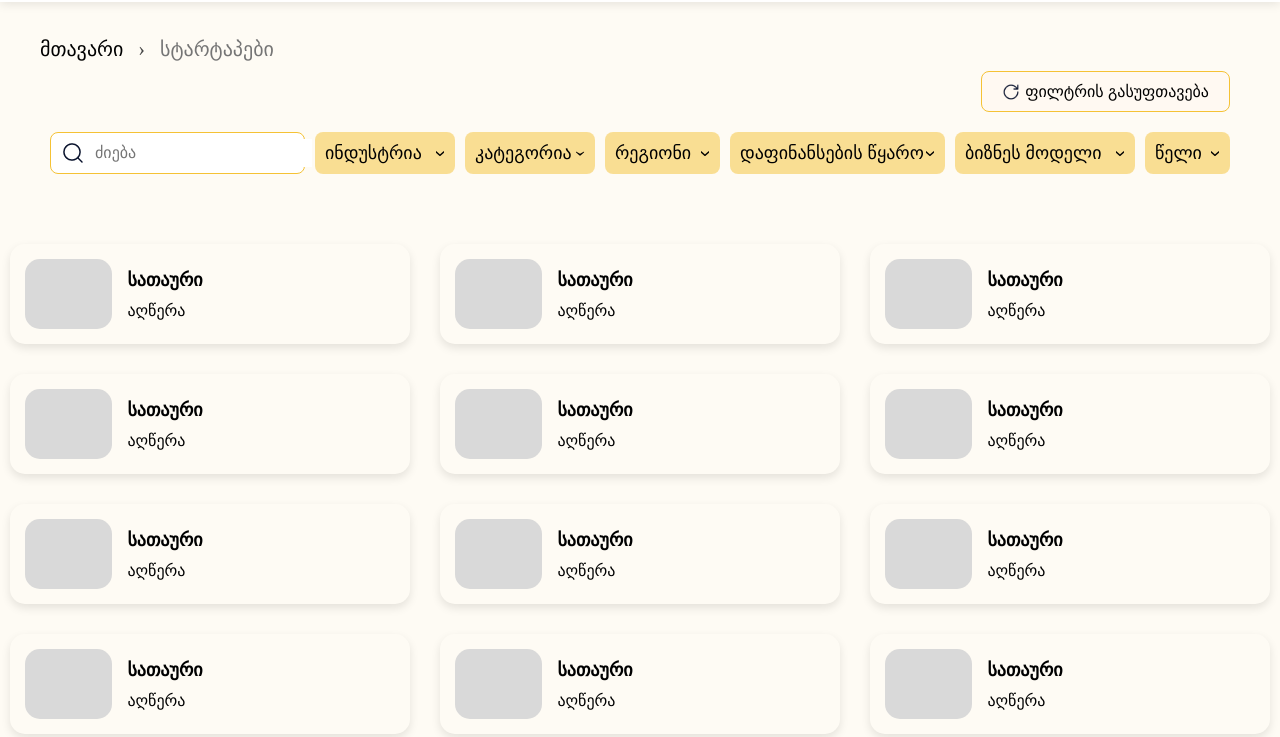
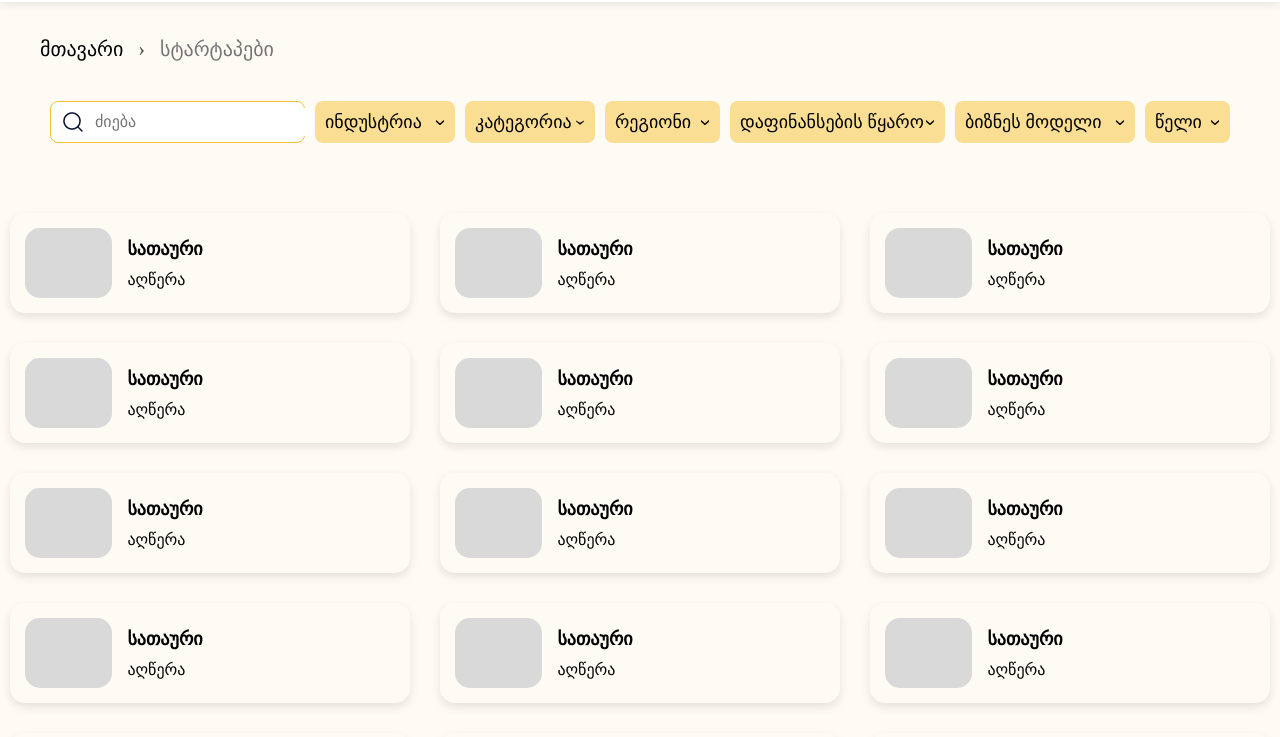
Before and after one commit to Natia-M/Pro-Practice, a plain HTML site: page startups.html in a window 1280 px wide. Shown: the part 63-800 px from the top of the page. Drawn offline with Linux system fonts and the light colour scheme.

Commit message:
reset button delete

```diff
--- a/css/filter.css
+++ b/css/filter.css
@@ -24,6 +24,7 @@
 	.filter-tag{
 		display: flex;
 		flex-direction: column;
+		margin-top: 30px;
 	}
 
 	.filter{
@@ -96,40 +97,6 @@
 		font-weight: bold;
 		cursor: pointer;
 		color: black;
-	}
-
-	/* ღილაკები */
-
-	.buttons{
-		display: flex;
-		justify-content: flex-end;
-		margin-bottom: 20px;
-		gap: 30px;
-	}
-
-	.reset-button{
-		border-radius: 8px;
-		border: 1px solid #F5C235;
-		background-color: #FFF9F2;
-		gap: 5px;
-		padding: 10px 20px;
-		display: flex;
-		align-items: center;
-		cursor: pointer;
-		transition: all 0.3s ease;
-	}
-
-	.p-reset{
-		font-size: 16px;
-	}
-
-	.reset-icon{
-		width: 18px;
-		height: 18px;
-	}
-
-	.reset-button:hover{
-		background-color: rgba(245, 194, 53, 0.5);
 	}
 
 	/* ინდუსტრია */
--- a/src/filter.js
+++ b/src/filter.js
@@ -1,44 +1,3 @@
-// ფილტრის გასუფთავება
-function resetFilters() {
-  // ჩეკბოქსები
-  document.querySelectorAll('input[type="checkbox"]').forEach(cb => cb.checked = false);
-
-  // ფილტრის dropdown ელემენტები
-  const dropdownIds = [
-    "industryDropdown",
-    "regionDropdown",
-    "businessDropdown",
-    "financingDropdown",
-    "dataDropdown"
-  ];
-
-  dropdownIds.forEach(id => {
-    const el = document.getElementById(id);
-    if (el) {
-      el.classList.remove("active");
-    }
-  });
-
-  // filterBox-ის დახურვა
-  const filterBox = document.getElementById('filterBox');
-  if (filterBox) {
-    filterBox.classList.remove('active');
-  }
-
-  // ტეგების გასუფთავება
-  const tagContainer = document.getElementById('selectedTags');
-  if (tagContainer) {
-    tagContainer.innerHTML = '';
-  }
-
-  // სერჩის შინაარსის გასუფთავება
-  const searchInput = document.getElementById('searchFilterInput');
-  if (searchInput) {
-    searchInput.value = '';
-    searchInput.blur();
-  }
-}
-
 // ინდუსტიტია
 const industryDropdown = document.getElementById("industryDropdown");
 const industryToggleBtn = industryDropdown.querySelector(".industry-toggle");
--- a/startups.html
+++ b/startups.html
@@ -34,9 +34,6 @@
     </nav>
     <div class="filter-tag">
       <div class="div-filter" id="filterSection">
-        <section class="buttons">
-          <button class="reset-button" onclick="resetFilters()"><img class="reset-icon" src="images/refresh.png" alt=""><p class="p-reset">ფილტრის გასუფთავება</p></button>
-        </section>
         <section class="filter">
           <div class="div-search">
               <img src="images/Frame.png" alt="Search">
```
